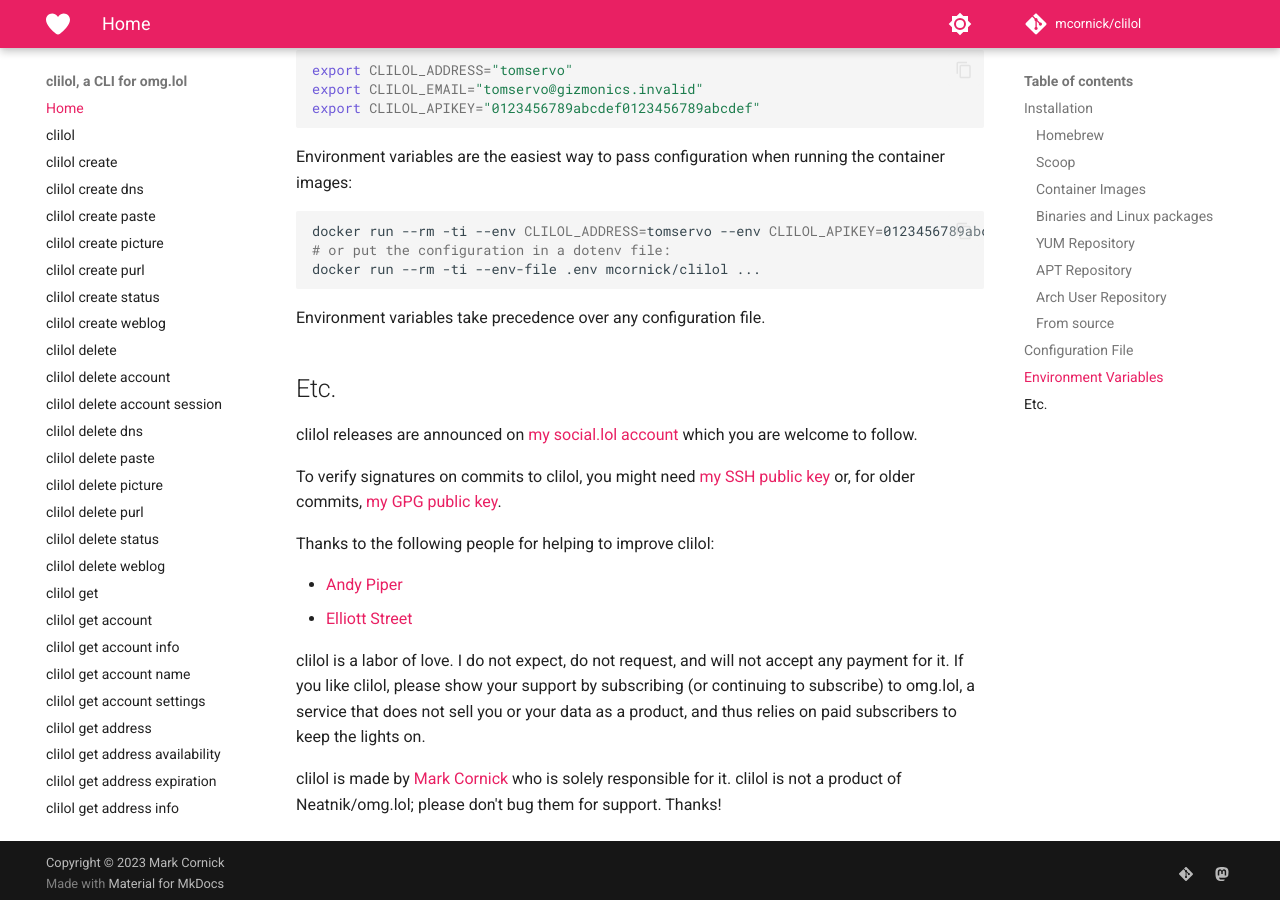
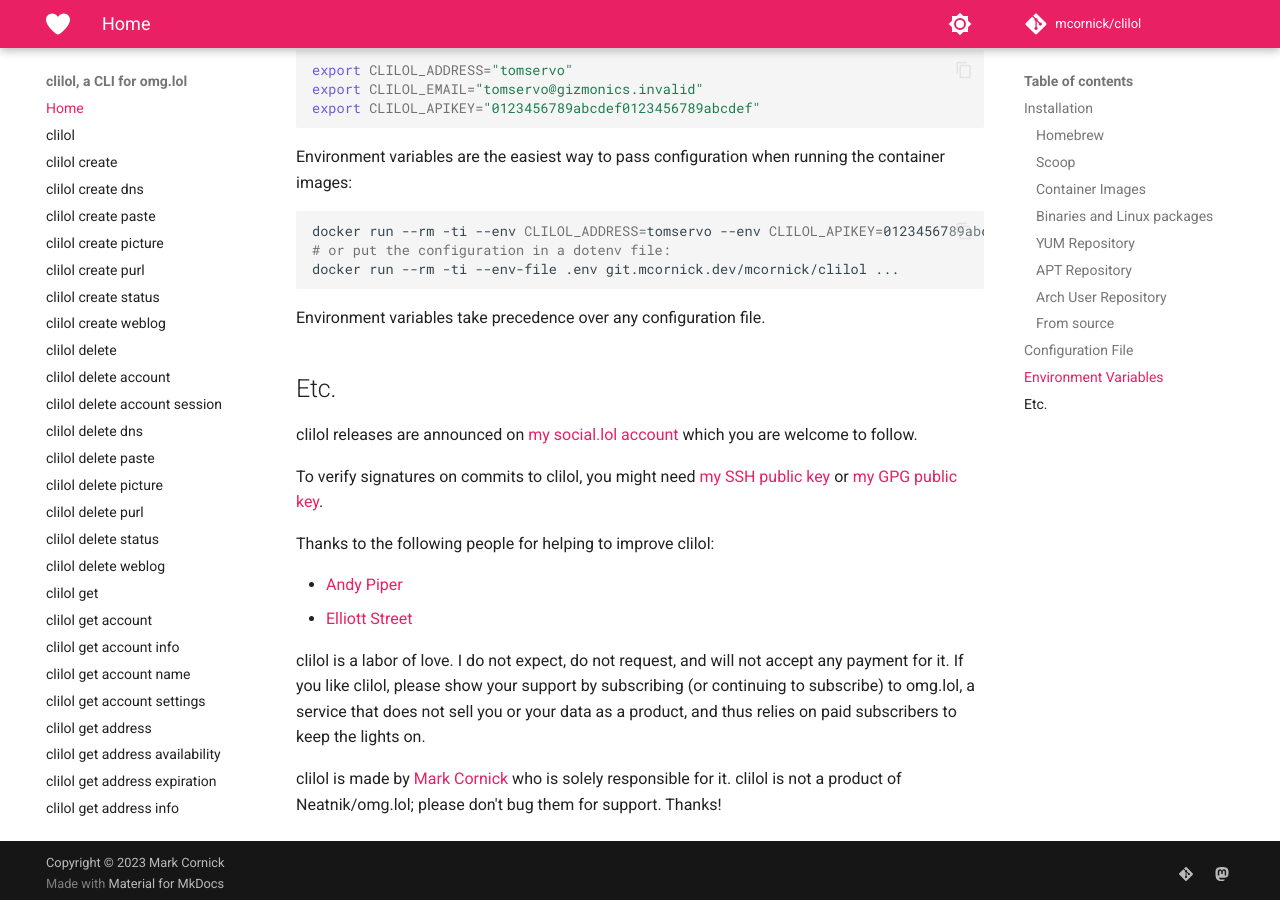
Before and after one commit to mcornick/clilol, an MkDocs documentation site: the page built from docs/index.md, in a window 1280 px wide and 900 px high, scrolled down 3403 px. Built offline with MkDocs 1.6.1 and Material for MkDocs 9.7.7, drawn with Linux system fonts in a browser that asks for light colours.

Commit message:
docs: minor fixes
Signed-off-by: Mark Cornick <mcornick@mcornick.com>

````diff
--- a/docs/index.md
+++ b/docs/index.md
@@ -171,9 +171,9 @@
 running the container images:
 
 ```bash
-docker run --rm -ti --env CLILOL_ADDRESS=tomservo --env CLILOL_APIKEY=0123456789abcdef0123456789abcdef --env CLILOL_EMAIL=tomservo@gizmonics.invalid mcornick/clilol ...
+docker run --rm -ti --env CLILOL_ADDRESS=tomservo --env CLILOL_APIKEY=0123456789abcdef0123456789abcdef --env CLILOL_EMAIL=tomservo@gizmonics.invalid git.mcornick.dev/mcornick/clilol ...
 # or put the configuration in a dotenv file:
-docker run --rm -ti --env-file .env mcornick/clilol ...
+docker run --rm -ti --env-file .env git.mcornick.dev/mcornick/clilol ...
 ```
 
 Environment variables take precedence over any configuration file.
@@ -184,8 +184,8 @@
 account](https://social.lol/@mcornick) which you are welcome to follow.
 
 To verify signatures on commits to clilol, you might need [my SSH public
-key](https://git.mcornick.dev/mcornick.keys) or, for older commits, [my GPG
-public key](https://git.mcornick.dev/mcornick.gpg).
+key](https://git.mcornick.dev/mcornick.keys) or [my GPG public
+key](https://git.mcornick.dev/mcornick.gpg).
 
 Thanks to the following people for helping to improve clilol:
 
````
